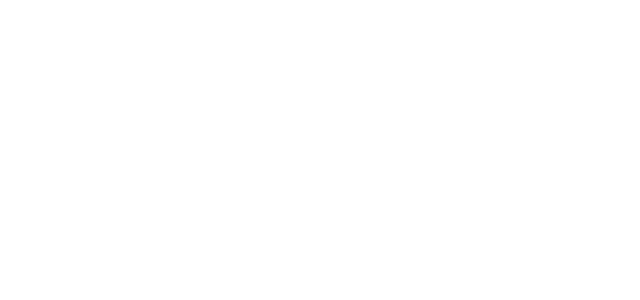
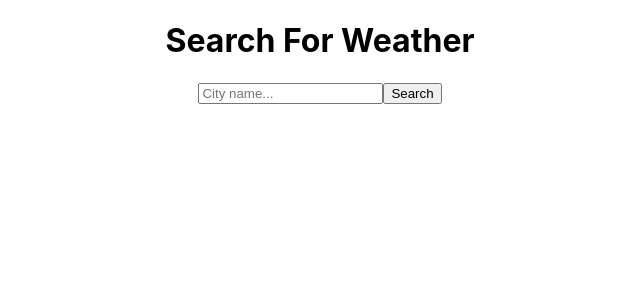
Before and after one commit to JoshuaJonesTS/graphql-demo, a React (Create React App) app: page / in a window 1280 px wide. Shown: the top 300 px of the page, without its empty margins (320-960 px from the left). Built offline with nearby package versions, Linux system fonts and the light colour scheme.

Commit message:
Import and render Home component

```diff
--- a/src/App.js
+++ b/src/App.js
@@ -1,10 +1,11 @@
 import logo from './logo.svg';
 import './App.css';
+import Home from './Pages/Home';
 
 function App() {
   return (
     <div className="App">
-
+     <Home />
     </div>
   );
 }
```
